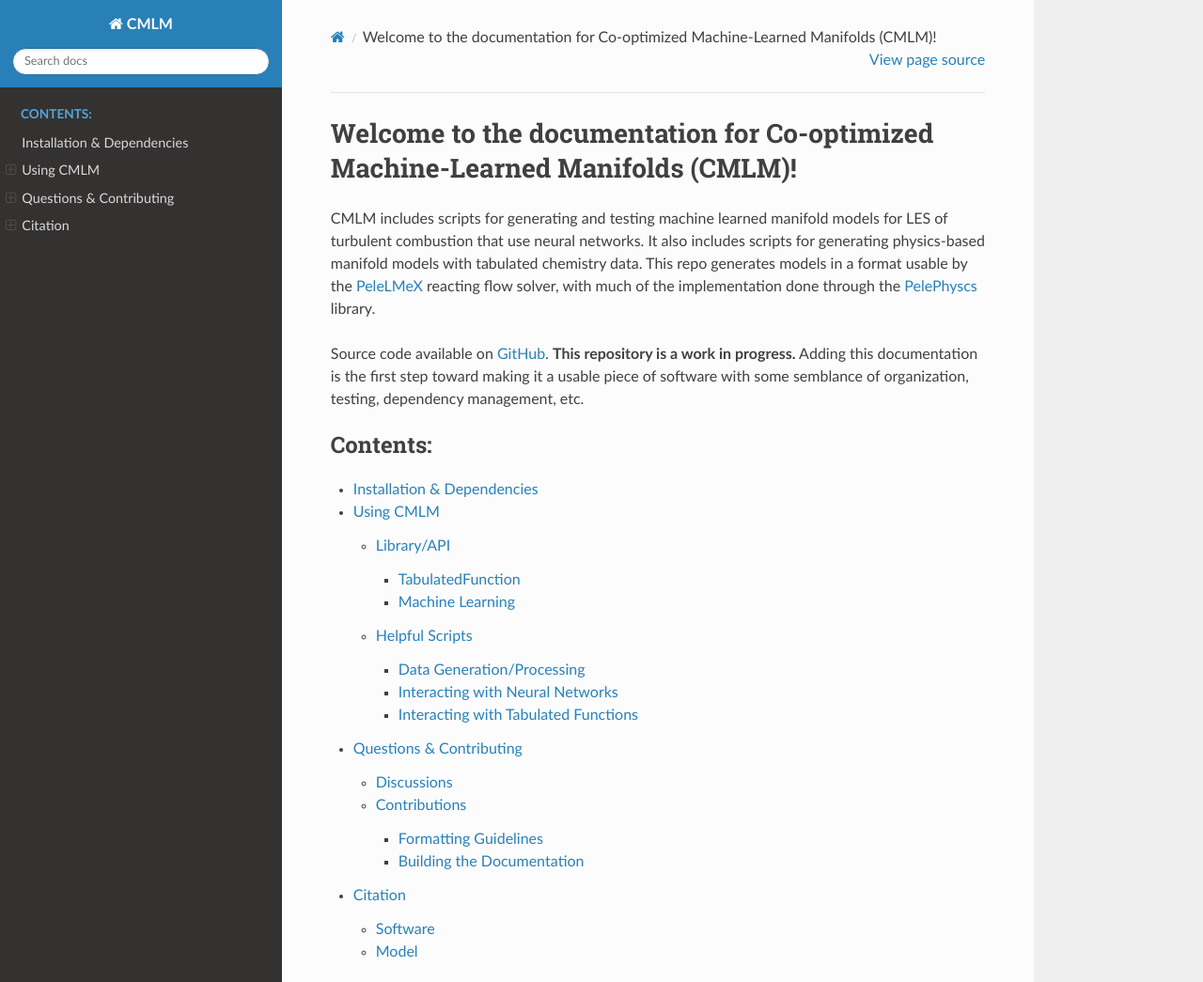
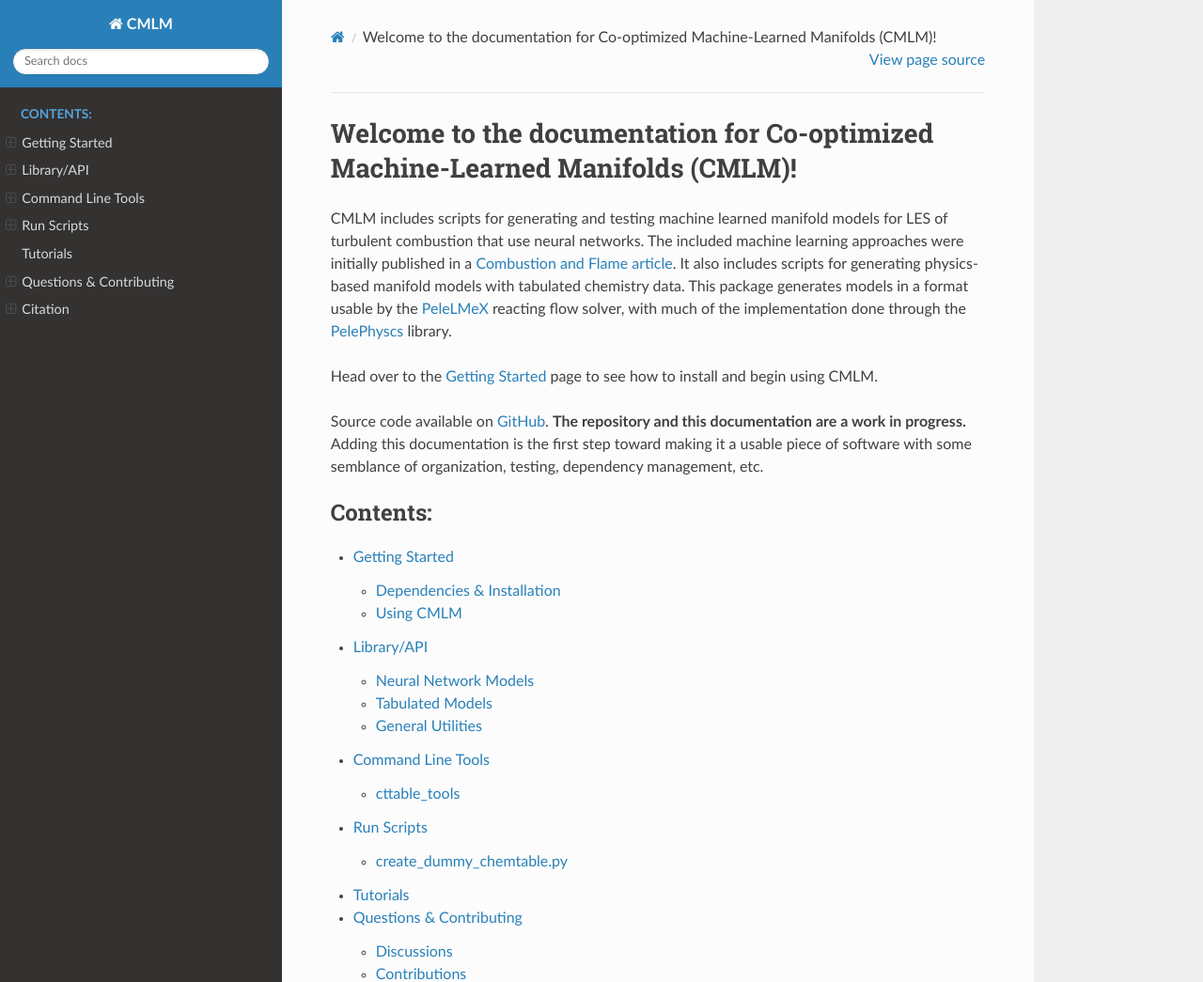
Before and after one commit to NREL/cmlm, a Sphinx documentation site: the page built from docs/index.rst, in a window 1280 px wide and 1400 px high, cut to the strip 0-1045 px from the top of the window. Shown: the whole strip at 94% size. Built offline with Sphinx 7.4.7 and the Read the Docs theme 3.1.0, drawn with Linux system fonts in a browser that asks for light colours.

Commit message:
make some big changes in docs, start using autodoc

```diff
--- a/docs/conf.py
+++ b/docs/conf.py
@@ -5,7 +5,9 @@
 import os
 import sys
 
-sys.path.insert(0, os.path.abspath("../source"))
+sys.path.insert(0, os.path.abspath("../cmlm"))
+sys.path.insert(0, os.path.abspath("../cmlm/utils/"))
+sys.path.insert(0, os.path.abspath("../run_scripts/ctable"))
 
 
 # -- Project information -----------------------------------------------------
--- a/docs/installation.rst
+++ b/docs/getting-started.rst
@@ -1,7 +1,12 @@
-Installation & Dependencies
-===========================
+.. _getting-started:
 
-CMLM is just a collection of python scripts, but some installation steps are required. It relies on several python libraries that you must have installed in order to be able to run the CMLM scripts. Most are fairly standard, but you can follow the directions below in order to ensure you have compatible versions of all relevant dependencies.
+Getting Started
+===============
+
+CMLM is just a python package and a collection of scripts that utilize that package. It depends on many standard python libraries and the workflow for installing and using it resembles many python codes for scientific computing.
+
+Dependencies & Installation
+---------------------------
 
 First, it is a good idea to use a tool like ``conda`` to create and activate an environment for your install, but that isn't strictly required::
 
@@ -28,3 +33,18 @@
 .. note::
 
    Currently only dependencies for the tabulated chemistry portion of CMLM are managed properly. Adding this support for the ML part of CMLM is a work in progress.
+
+Using CMLM
+----------
+
+CMLM contains three components:
+
+- :ref:`library-api`: The core of CMLM is a python package that contains classes and functions associated with generating tabulated models and training neural network models. Corresponds to the ``cmlm/`` subdirectory in the repository.
+
+- :ref:`command-line-tools`: Runable utilities installed as part of the CMLM package for interacting with the tabulated and neural network models. Also comes from the ``cmlm/`` subdirectory in the repository.
+
+- :ref:`run-scripts`: A set of sample scripts that utilize the API above for various aspects of the model generation workflow, including data generation, data processing, and synthesizing data into a model. Corresponds to the ``run-scripts`` subdirectory in the repository.
+
+Most users will begin by running the contained example scripts (supplemented by the command line tools) to generate models, then incorporate these models into simulations performed with the Pele suite. Advanced users will create their own scripts utilizing the CMLM package through the documented API to create new types of models.
+
+Head to the :ref:`tutorials` section for example workflows that leverage CMLM to generate reduced-order manifold turbulent combustion models and then apply these in Pele simulations.
--- a/docs/index.rst
+++ b/docs/index.rst
@@ -2,23 +2,29 @@
 ===============================================================================
 
 CMLM includes scripts for generating and testing machine learned manifold models
-for LES of turbulent combustion that use neural networks.
+for LES of turbulent combustion that use neural networks. The included machine
+learning approaches were initially published in a `Combustion and Flame article <https://doi.org/10.1016/j.combustflame.2022.112286>`_.
 It also includes scripts for generating physics-based manifold models with
 tabulated chemistry data.
-This repo generates models in a format usable by the `PeleLMeX <https://amrex-combustion.github.io/PeleLMeX/>`_ reacting flow solver, with much of the implementation done through the `PelePhyscs <https://github.com/AMReX-Combustion/PelePhysics>`_ library.
+This package generates models in a format usable by the `PeleLMeX <https://amrex-combustion.github.io/PeleLMeX/>`_ reacting flow solver, with much of the implementation done through the `PelePhyscs <https://github.com/AMReX-Combustion/PelePhysics>`_ library.
+
+Head over to the :ref:`getting-started` page to see how to install and begin using CMLM.
 
 Source code available on `GitHub <https://github.com/NREL/cmlm>`_.
-**This repository is a work in progress.** Adding this documentation is the
+**The repository and this documentation are a work in progress.** Adding this documentation is the
 first step toward making it a usable piece of software with some semblance of
 organization, testing, dependency management, etc.
 
 .. toctree::
-   :maxdepth: 4
+   :maxdepth: 3
    :includehidden:
    :caption: Contents:
 
-   installation
-   usage
+   getting-started
+   library-api
+   command-line-tools
+   run-scripts
+   tutorials
    contributing
    citation
 
--- /dev/null
+++ b/docs/library-api.rst
@@ -0,0 +1,26 @@
+.. _library-api:
+
+Library/API
+===========
+
+Neural Network Models
+---------------------
+
+TODOC
+
+Tabulated Models
+----------------
+
+.. autosummary::
+   :toctree: generated
+
+   ctable_tools
+
+General Utilities
+-----------------
+
+.. autosummary::
+   :toctree: generated
+
+   input_file
+   timer
--- /dev/null
+++ b/docs/run-scripts.rst
@@ -0,0 +1,10 @@
+.. _run-scripts:
+
+Run Scripts
+===========
+
+create_dummy_chemtable.py
+-------------------------
+
+.. automodule::
+   create_dummy_chemtable
--- /dev/null
+++ b/docs/tutorials.rst
@@ -0,0 +1,6 @@
+.. _tutorials:
+
+Tutorials
+=========
+
+To be added.
--- a/docs/usage.rst
+++ /dev/null
@@ -1,42 +0,0 @@
-Using CMLM
-==========
-
-CMLM contains separate components: a library/API with support for both tabulated and neural network reduced-order manifold chemistry models, and some handy-dandy scripts for interacting with data files.
-
-Library/API
------------
-
-TabulatedFunction
-~~~~~~~~~~~~~~~~~
-
-The ``TabulatedFunction`` capability derives from a pandas MultiIndex DataFrame, with added capability for interpolation and for reading/writing binary files in the format expected by the Pele codes. Any data that exists as a pandas MultiIndex DataFrame can easily be converted into a
-tabulated function.
-
-More documentation on the API to come later.
-
-Machine Learning
-~~~~~~~~~~~~~~~~
-
-TODOC.
-
-Helpful Scripts
----------------
-
-Data Generation/Processing
-~~~~~~~~~~~~~~~~~~~~~~~~~~
-
-TODOC.
-
-Interacting with Neural Networks
-~~~~~~~~~~~~~~~~~~~~~~~~~~~~~~~~
-
-TODOC.
-
-Interacting with Tabulated Functions
-~~~~~~~~~~~~~~~~~~~~~~~~~~~~~~~~~~~~
-
-The ``ctable_tools`` script that gets installed as part of cmlm has several features for plotting, printing, slicing, etc. To see what the available features are and how to use them, run::
-
-  poetry run ctable_tools
-
-assuming you have installed ``cmlm`` with poetry.
```
Also changed, not shown: docs/command-line-tools.rst (added, +13 -0 lines), 2 other files.
